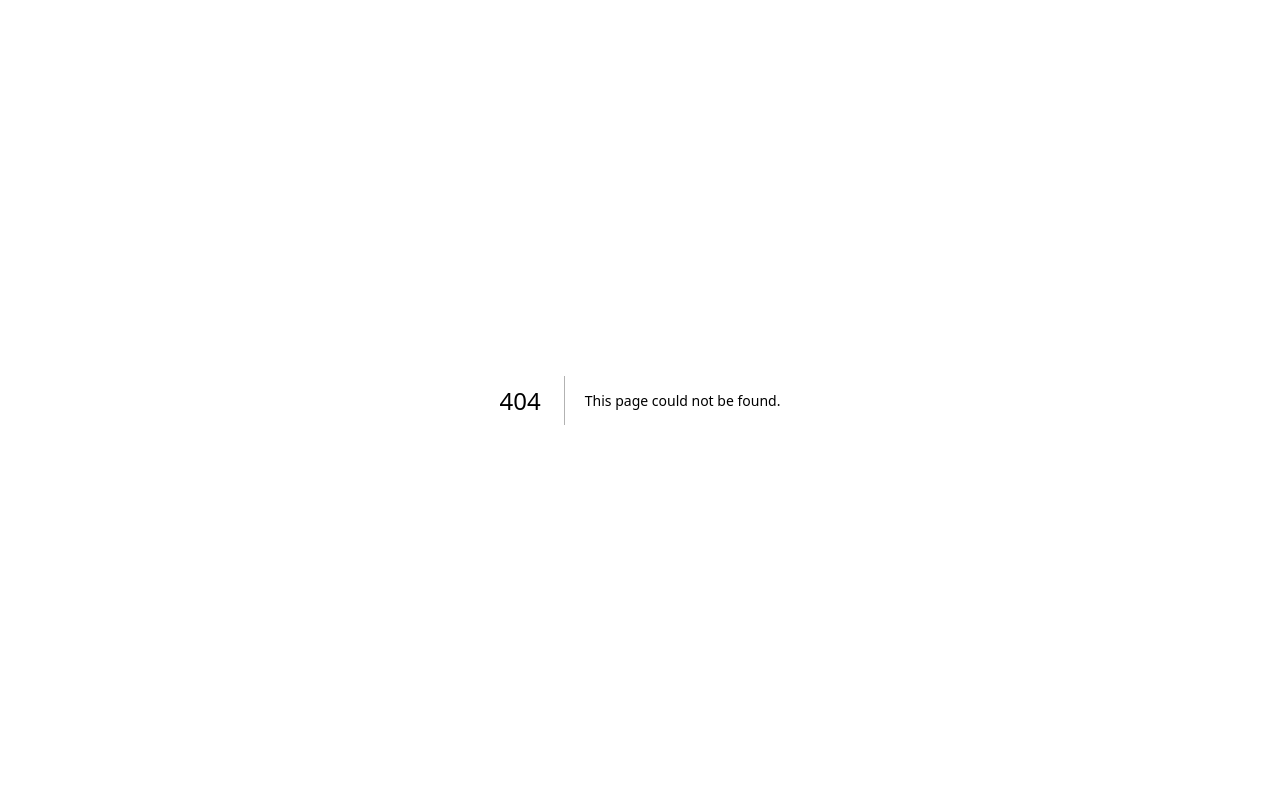
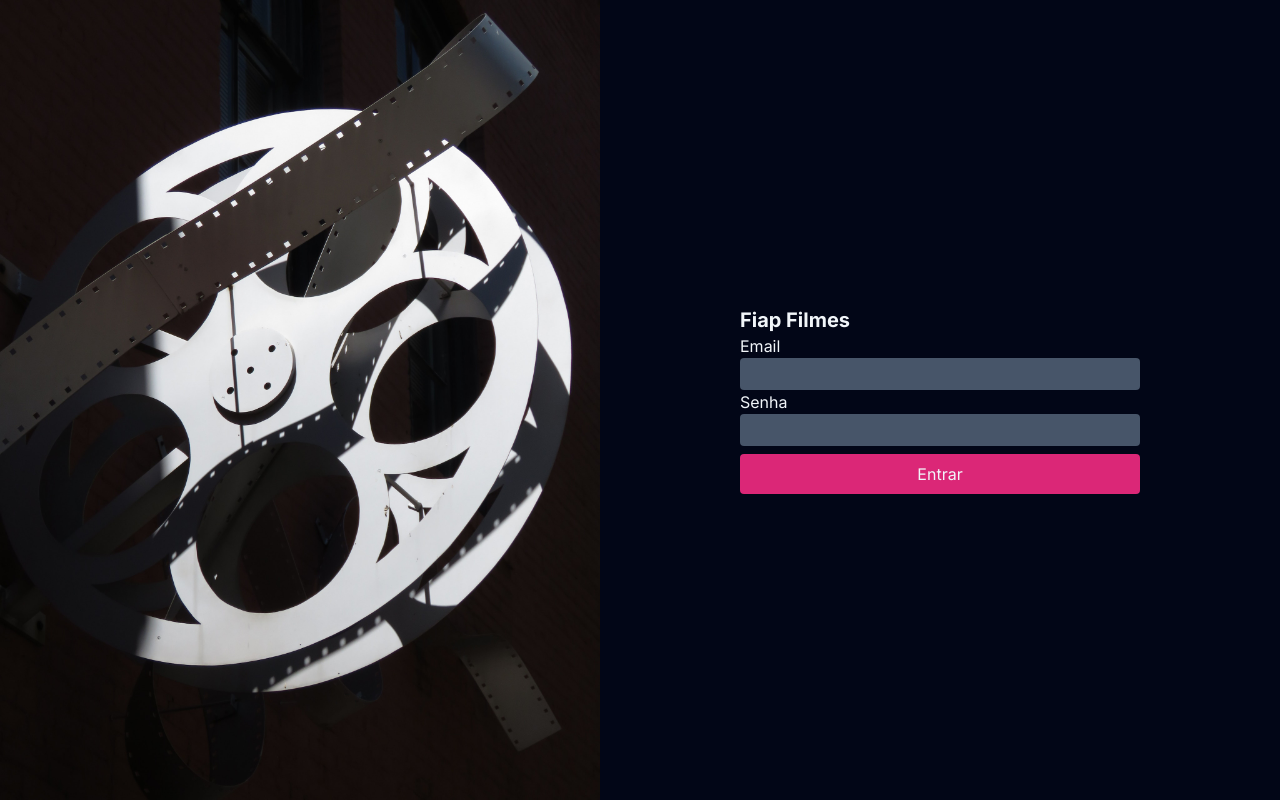
Before and after one commit to JvBelletati/Fiap-Filmes, a Next.js app: page /login in a window 1280 px wide. Before the commit this address had no page. Built offline with nearby package versions, Linux system fonts and the light colour scheme.

Commit message:
Aula 22/09 - Tela Login

```diff
--- /dev/null
+++ b/db.json
@@ -0,0 +1,69 @@
+{
+   "posts": [
+        {
+            "name":"Bohemian Rhapsody",
+            "author":"Queen",
+            "year":"1975"
+        },
+        {
+            "name":"Stairway to Heaven",
+            "author":"Led Zeppelin",
+            "year":"1971"
+        },
+        {
+            "name":"Imagine",
+            "author":"John Lennon",
+            "year":"1971"
+        },
+        {
+            "name":"Hotel California",
+            "author":"Eagles",
+            "year":"1976"
+        },
+        {
+            "name":"Smells Like Teen Spirit",
+            "author":"Nirvana",
+            "year":"1991"
+        },
+        {
+            "name":"Like a Rolling Stone",
+            "author":"Bob Dylan",
+            "year":"1965"
+        },
+        {
+            "name":"Hey Jude",
+            "author":"The Beatles",
+            "year":"1968"
+        },
+        {
+            "name":"I Will Always Love You",
+            "author":"Whitney Houston",
+            "year":"1992"
+        },
+        {
+            "name":"Sweet Child o' Mine",
+            "author":"Guns N' Roses",
+            "year":"1987"
+        },
+        {
+            "name":"Thriller",
+            "author":"Michael Jackson",
+            "year":"1982"
+        },
+        {
+            "name":"Imagine",
+            "author":"Ariana Grande",
+            "year":"2019"
+        },
+        {
+            "name":"Bad Guy",
+            "author":"Billie Eilish",
+            "year":"2019"
+        },
+        {
+            "name":"Rolling in the Deep",
+            "author":"Adele",
+            "year":"2010"
+        }
+    ]
+}
--- a/package.json
+++ b/package.json
@@ -16,6 +16,7 @@
     "postcss": "8.4.27",
     "react": "18.2.0",
     "react-dom": "18.2.0",
+    "react-hot-toast": "^2.4.1",
     "tailwindcss": "3.3.3"
   }
 }
--- a/src/app/layout.js
+++ b/src/app/layout.js
@@ -1,3 +1,4 @@
+import { Toaster } from 'react-hot-toast'
 import './globals.css'
 import { Inter } from 'next/font/google'
 
@@ -11,7 +12,10 @@
 export default function RootLayout({ children }) {
   return (
     <html lang="en">
-      <body className={inter.className}>{children}</body>
+      <body className={inter.className}>
+        {children}
+        <Toaster position='top-center'/>
+      </body>
     </html>
   )
 }
--- /dev/null
+++ b/src/app/login/page.jsx
@@ -0,0 +1,63 @@
+"use client"
+
+import Image from "next/image";
+import loginimage from "@/images/login.jpg";
+import { useState } from "react";
+import { useRouter } from "next/navigation";
+import { toast } from "react-hot-toast";
+
+export default function Login(){
+    const [email, setEmail] = useState("")
+    const [senha, setSenha] = useState("")
+    const { push } = useRouter()
+
+    function login(e){
+        e.preventDefault()
+        if (email === "joao@fiap.com.br" && senha === "123"){
+            push("/")
+        }else{
+            toast.error("Credenciais Inválidas", {
+                style: {
+                    backgroundColor: '#333',
+                    color: '#fff'
+                }
+            })
+        }
+    }
+
+    return(
+        <div className="flex h-screen">
+            <aside className="hidden md:flex">
+                <Image className="h-full w-full object-cover" src={loginimage} alt=""/>
+            </aside>
+
+            <main className="container m-auto max-w-md p-6">
+                <h1 className="text-xl font-bold">Fiap Filmes</h1>
+                <form onSubmit={login} className="flex flex-col">
+
+                    <label htmlFor="email">Email</label>
+                    <input
+                        className="bg-slate-600 p-1 rounded"
+                        type="email"
+                        id="email"
+                        value={email}
+                        onChange={e => setEmail(e.target.value)}
+                    />
+
+                    <label htmlFor="senha">Senha</label>
+                    <input
+                        className="bg-slate-600 p-1 rounded"
+                        type="password"
+                        id="senha"
+                        value={senha}
+                        onChange={e => setSenha(e.target.value)}
+                    />
+
+                    <button className="bg-pink-600 p-2 mt-2 rounded" >Entrar</button>
+
+                </form>
+            </main>
+
+        </div>
+    )
+}
```
Also changed, not shown: src/images/login.jpg (added), 1 other file (tests, documents, lock files or other folders).
